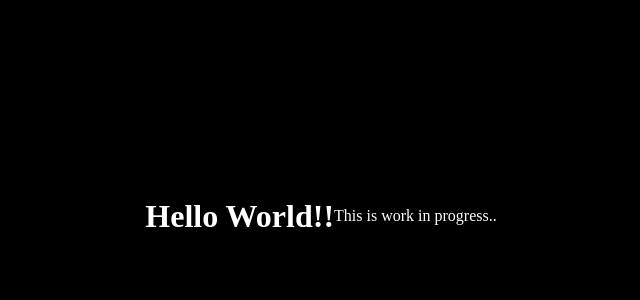
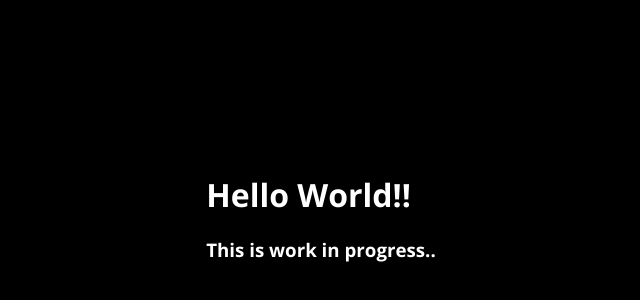
Before and after one commit to arpitkapoor97/arpitkapoor97.github.io, a plain HTML site: page index.html in a window 1280 px wide. Shown: the part 192-492 px from the top of the page, without its empty margins (327-967 px from the left). Drawn offline with nearby package versions, Linux system fonts and the light colour scheme.

Commit message:
added font

```diff
--- a/index.html
+++ b/index.html
@@ -7,15 +7,21 @@
     <!-- Favicon -->
     <link rel="icon"
         href="https://banner2.cleanpng.com/20240214/tbr/transparent-javascript-icon-webpage-displaying-various-elements-with-action-1710878849019.webp">
+    <!-- Fonts -->
+    <link rel="preconnect" href="https://fonts.googleapis.com">
+    <link rel="preconnect" href="https://fonts.gstatic.com" crossorigin>
+    <link href="https://fonts.googleapis.com/css2?family=Open+Sans:ital,wght@0,300..800;1,300..800&display=swap"
+        rel="stylesheet">
     <!-- Styles -->
     <link rel="stylesheet" href="styles.css">
     <title>Arpit Kapoor</title>
 </head>
 
 <body>
-    <div class="root"></div>
-    <h1>Hello World!!</h1>
-    <p>This is work in progress..</p>
+    <div class="root open-sans">
+        <h1>Hello World!!</h1>
+        <h3>This is work in progress..</h3>
+    </div>
 </body>
 
 </html>
--- a/styles.css
+++ b/styles.css
@@ -1,3 +1,7 @@
+.open-sans {
+    font-family: "Open Sans", sans-serif;
+}
+
 body {
     background-color: black;
     color: white;
```
